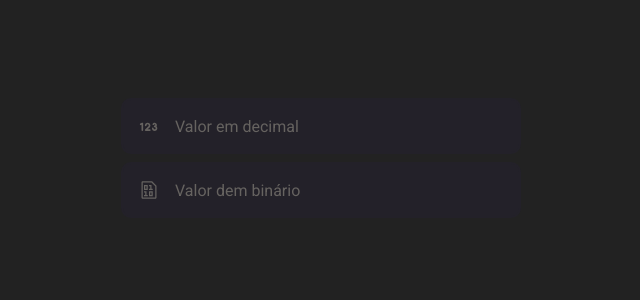
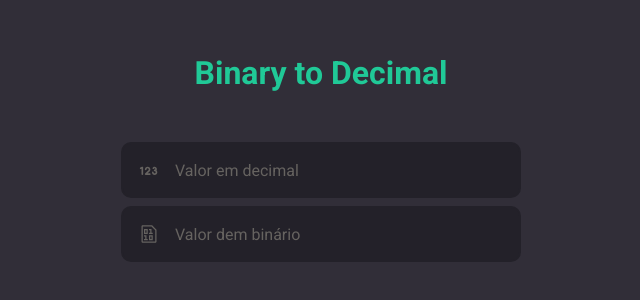
Before and after one commit to rubensdeoliveira/bin-2-dec, a React (Create React App) app: page / in a window 1280 px wide. Shown: the part 242-542 px from the top of the page, without its empty margins (319-959 px from the left). Built offline with nearby package versions, Linux system fonts and the light colour scheme.

Commit message:
styling main page

```diff
--- a/package.json
+++ b/package.json
@@ -11,6 +11,7 @@
     "@types/react": "^16.9.0",
     "@types/react-dom": "^16.9.0",
     "@unform/core": "^2.1.0",
+    "polished": "^3.5.2",
     "react": "^16.13.1",
     "react-dom": "^16.13.1",
     "react-icons": "^3.10.0",
--- a/src/components/Input/index.tsx
+++ b/src/components/Input/index.tsx
@@ -1,12 +1,5 @@
-import React, {
-  InputHTMLAttributes,
-  useEffect,
-  useRef,
-  useState,
-  useCallback,
-} from 'react'
+import React, { InputHTMLAttributes, useState, useCallback } from 'react'
 import { IconBaseProps } from 'react-icons'
-// import { useField } from '@unform/core'
 
 import { Container } from './styles'
 
@@ -16,12 +9,9 @@ interface InputProps extends InputHTMLAttributes<HTMLInputElement> {
 }
 
 const Input: React.FC<InputProps> = ({ hasError, icon: Icon, ...rest }) => {
-  const inputRef = useRef<HTMLInputElement>(null)
+  // const inputRef = useRef<HTMLInputElement>(null)
 
   const [isFocused, setIsFocused] = useState(false)
-  const [isFilled, setIsFilled] = useState(false)
-
-  // const { fieldName, defaultValue, error, registerField } = useField(name)
 
   const handleInputFocus = useCallback(() => {
     setIsFocused(true)
@@ -29,26 +19,15 @@ const Input: React.FC<InputProps> = ({ hasError, icon: Icon, ...rest }) => {
 
   const handleInputBlur = useCallback(() => {
     setIsFocused(false)
-
-    setIsFilled(!!inputRef.current?.value)
   }, [])
 
-  // useEffect(() => {
-  //  registerField({
-  //    name: fieldName,
-  //    ref: inputRef.current,
-  //    path: 'value',
-  //  })
-  // }, [fieldName, registerField])
-
   return (
-    <Container isErrored={hasError} isFilled={isFilled} isFocused={isFocused}>
+    <Container isErrored={hasError} isFocused={isFocused}>
       {Icon && <Icon size={20} />}
       <input
         onFocus={handleInputFocus}
         onBlur={handleInputBlur}
-        // defaultValue={defaultValue}
-        ref={inputRef}
+        // ref={inputRef}
         {...rest}
       />
     </Container>
--- a/src/components/Input/styles.ts
+++ b/src/components/Input/styles.ts
@@ -2,7 +2,6 @@ import styled, { css } from 'styled-components'
 
 interface ContainerProps {
   isFocused: boolean
-  isFilled: boolean
   isErrored: boolean
 }
 
@@ -31,14 +30,8 @@ export const Container = styled.div<ContainerProps>`
   ${(props) =>
     props.isFocused &&
     css`
-      color: #ff9000;
-      border-color: #ff9000;
-    `}
-
-  ${(props) =>
-    props.isFilled &&
-    css`
-      color: #ff9000;
+      color: #20c997;
+      border-color: #20c997;
     `}
 
   input {
--- a/src/pages/Main/index.tsx
+++ b/src/pages/Main/index.tsx
@@ -1,9 +1,9 @@
-import React, { useCallback, useState, useRef } from 'react'
+import React, { useCallback, useState } from 'react'
 
 import { GoFileBinary } from 'react-icons/go'
-import { TiSortNumerically, TiMediaFastForward } from 'react-icons/ti'
+import { TiSortNumerically } from 'react-icons/ti'
 
-import { Container } from './styles'
+import { Container, Title } from './styles'
 
 import Input from '../../components/Input'
 
@@ -44,11 +44,13 @@ const Main: React.FC = () => {
       decimalValue += result
     }
 
-    setDecimal(decimalValue.toString())
+    binaryValue ? setDecimal(decimalValue.toString()) : setDecimal('')
   }, [])
 
   return (
     <Container>
+      <Title>Binary to Decimal</Title>
+
       <Input
         onChange={(event) => handleDecimalInputChange(event)}
         placeholder="Valor em decimal"
--- a/src/pages/Main/styles.ts
+++ b/src/pages/Main/styles.ts
@@ -11,3 +11,8 @@ export const Container = styled.div`
   justify-content: center;
   flex-direction: column;
 `
+
+export const Title = styled.h1`
+  color: #20c997;
+  margin-bottom: 50px;
+`
--- a/src/styles/global.ts
+++ b/src/styles/global.ts
@@ -9,7 +9,7 @@ export default createGlobalStyle`
 }
 
 body {
-  background: #222222;
+  background:#312e38;
   -webkit-font-smoothing: antialiased;
 }
 
```
Also changed, not shown: 1 other file (tests, documents, lock files or other folders).
